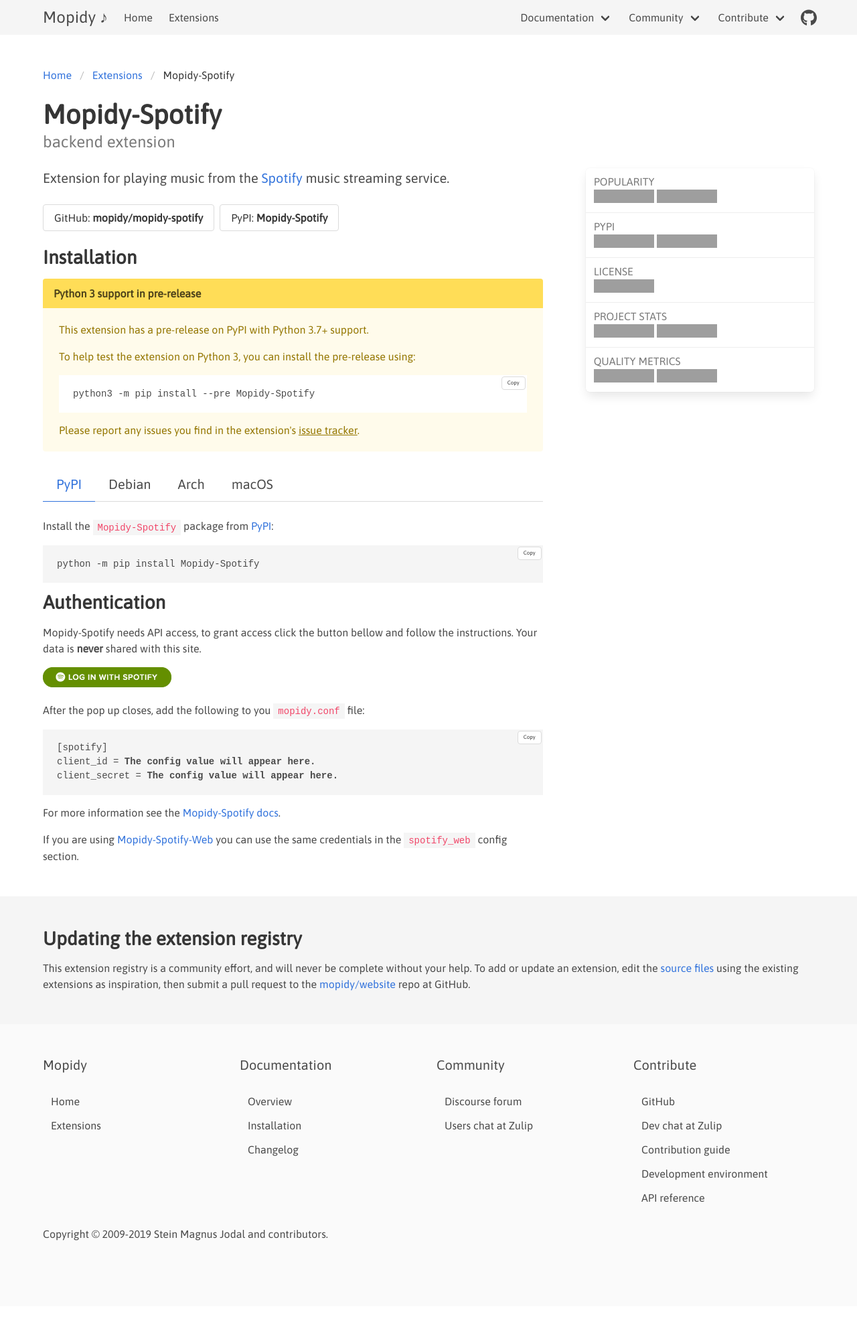
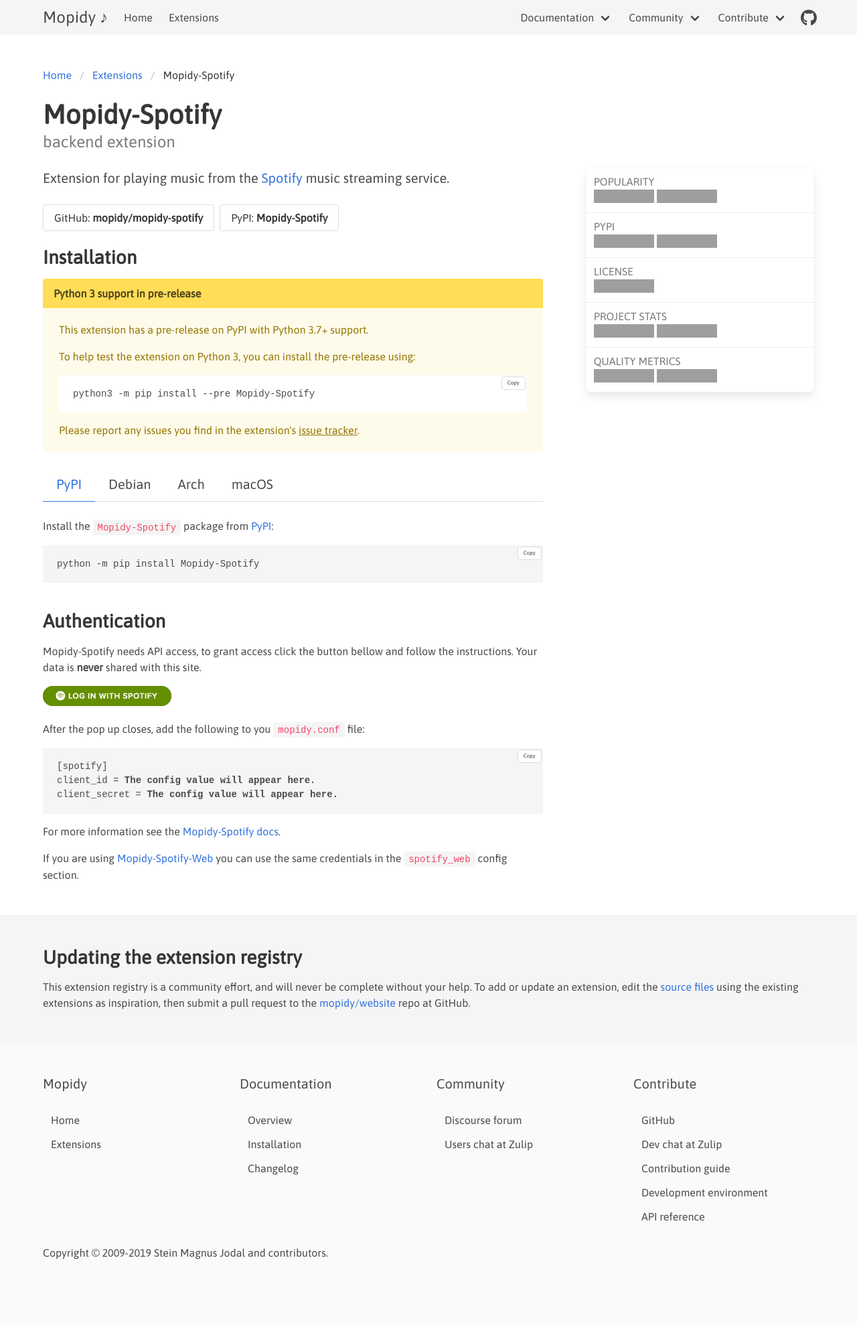
Before and after one commit to mopidy/website, a Jekyll site: the page built from _ext/spotify.md, in a window 1280 px wide. Shown: the whole page at 67% size. Built offline with Jekyll 4.4.1, drawn with Linux system fonts in a browser that asks for light colours; before the commit the page ends 1950 px from its top, so only the background shows below that; grey boxes are pictures that could not be loaded.

Commit message:
ext: Re-add margin lost by having h2 inside a div.auth

```diff
--- a/_layouts/ext.html
+++ b/_layouts/ext.html
@@ -203,7 +203,7 @@
 
           {% if ext.oauth %}
             <div class="auth"{% if ext.oauth.origin %} data-origin="{{ ext.oauth.origin }}"{% endif %}>
-              <h2 id="authentication">Authentication</h2>
+              <h2 id="authentication" style="margin-top: 1.5em">Authentication</h2>
               <p>
                 {{ ext.name }} needs API access, to grant access click the button bellow and
                 follow the instructions. Your data is <b>never</b> shared with this site.
```
